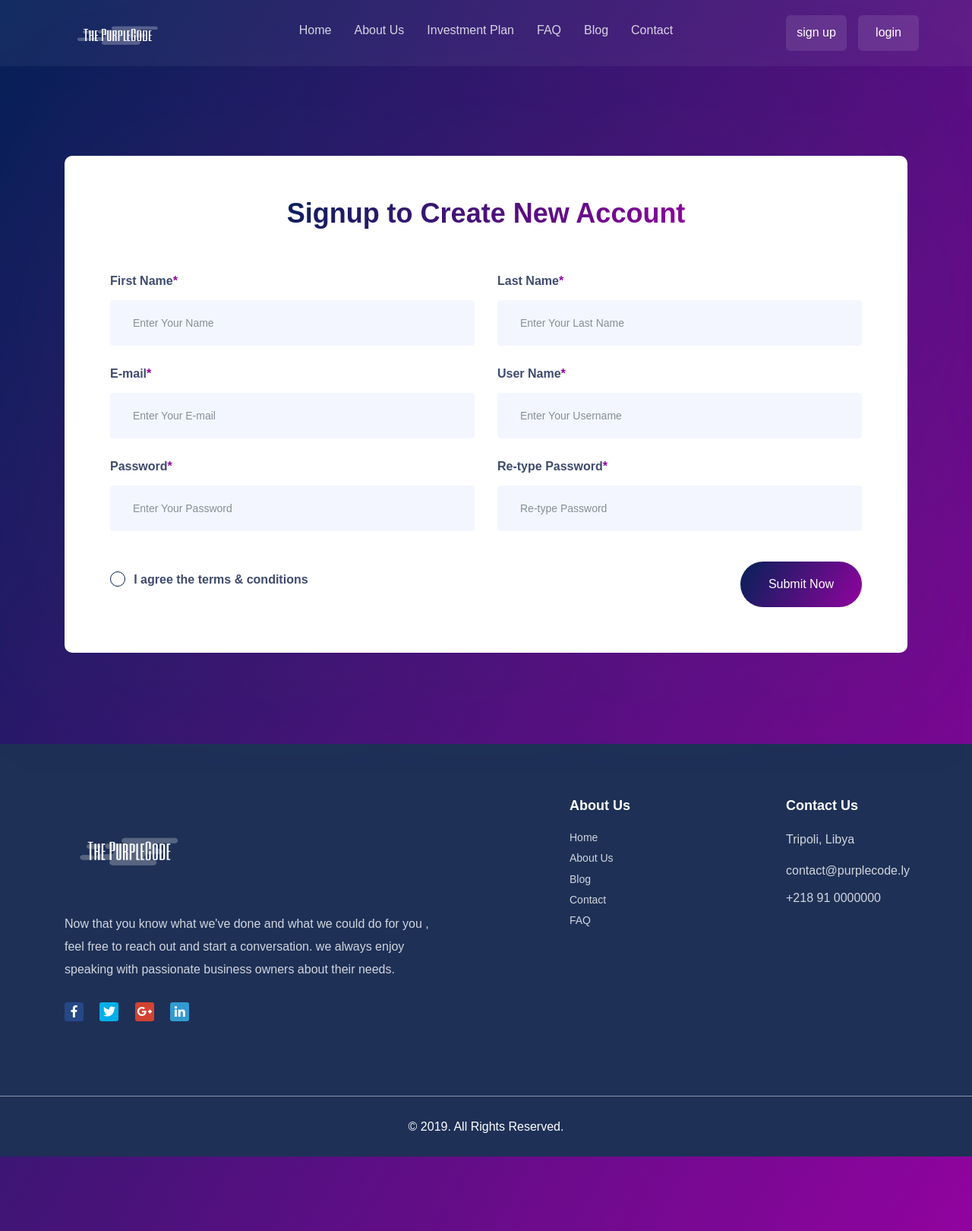
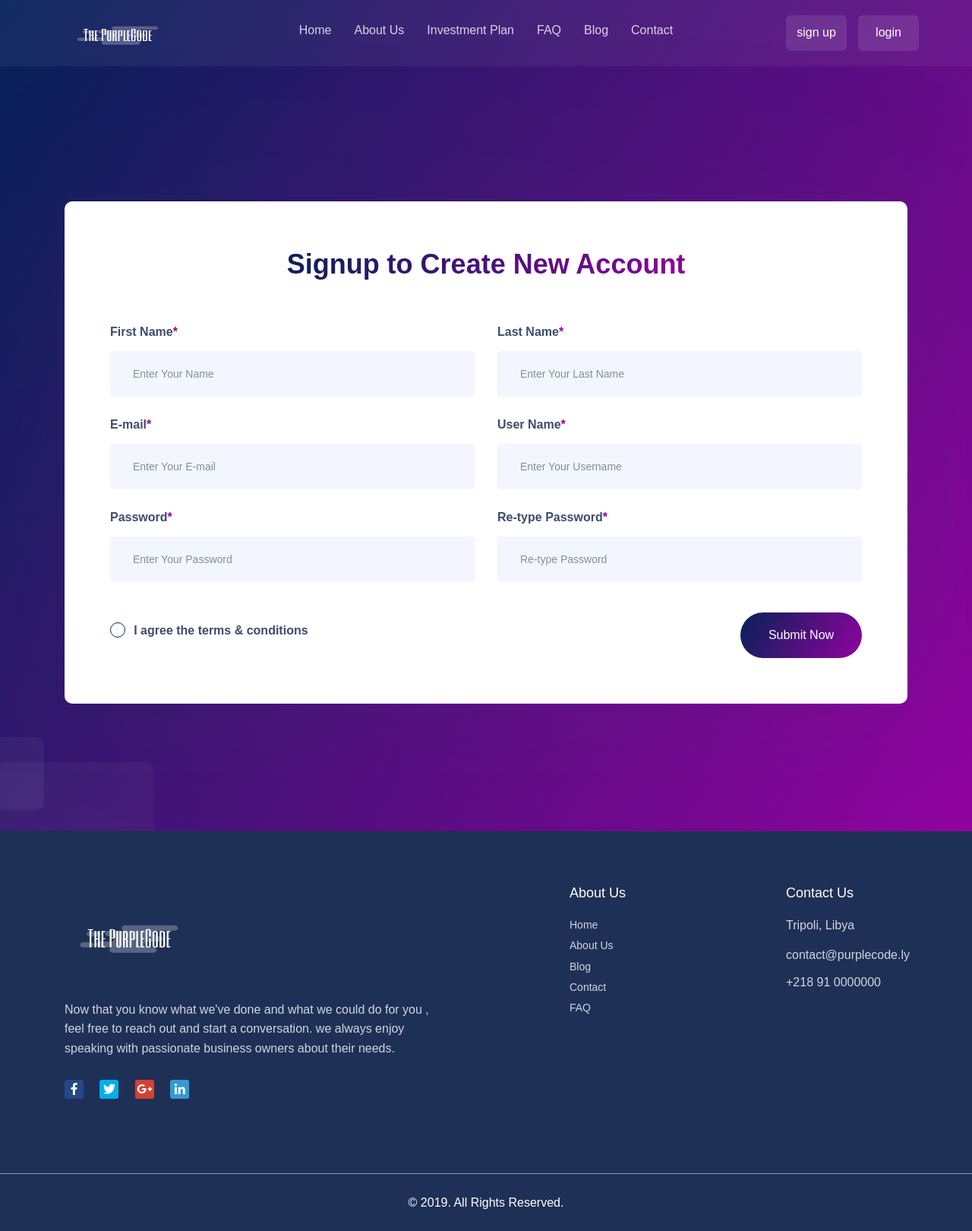
Before and after one commit to elfizga/thePurpleCode, a PHP site: page /register.php in a window 1280 px wide. Shown: the whole page at 76% size. After the commit the page ends 1591 px from the top, so only its background shows below. Run offline with PHP 8.4, Linux system fonts and the light colour scheme.

Commit message:
fixed some css issues ( register page )

```diff
--- a/assets/css/style.css
+++ b/assets/css/style.css
@@ -2287,9 +2287,10 @@ ul {
     background: #fff;
     -webkit-box-shadow: 0px 0px 250px 0px rgba(69, 81, 100, 0.1);
     box-shadow: 0px 0px 250px 0px rgba(69, 81, 100, 0.1);
-    padding: 53px 60px 60px 60px;
+    padding: 60px 60px 60px 60px;
     position: relative;
-    margin-top: 120px;
+    margin-top: 180px;
+    margin-bottom: -50px;
     border-radius: 10px;
     z-index: 2; }
   .contact .contact-form-outer {
--- a/register.php
+++ b/register.php
@@ -147,14 +147,15 @@
     </div>
     <!-- page title end -->
 
-     <?php include 'include/footer.php';?>
+    </div>
+
 
     <!-- scroll top button begin -->
     <div class="scroll-to-top">
         <a><i class="fas fa-long-arrow-alt-up"></i></a>
     </div>
     <!-- scroll top button end -->
-
+<?php include 'include/footer.php';?>
 
     <!-- jquery -->
     <script src="assets\js\jquery.js"></script>
```
